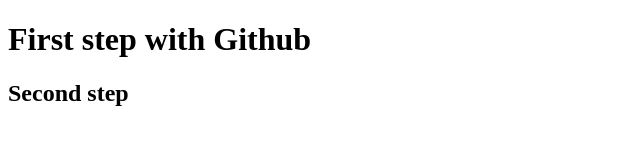
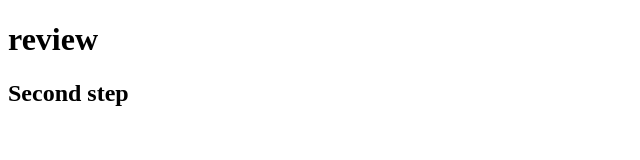
Before and after one commit to Mangouin/helloWorld, a plain HTML site: page Index.html in a window 1280 px wide. Shown: the whole page, without its empty margins (0-640 px from the left). Drawn offline with Linux system fonts and the light colour scheme.

Commit message:
Update Index.html

```diff
--- a/Index.html
+++ b/Index.html
@@ -2,11 +2,11 @@
 <html>
     <head>
         <meta charset="utf-8" />
-        <title>Test Github</title>
+        <title>Title</title>
     </head>
 
     <body>
-        <h1>First step with Github</h1>
+        <h1>review</h1>
 
         <h2>Second step</h2>
 
```
